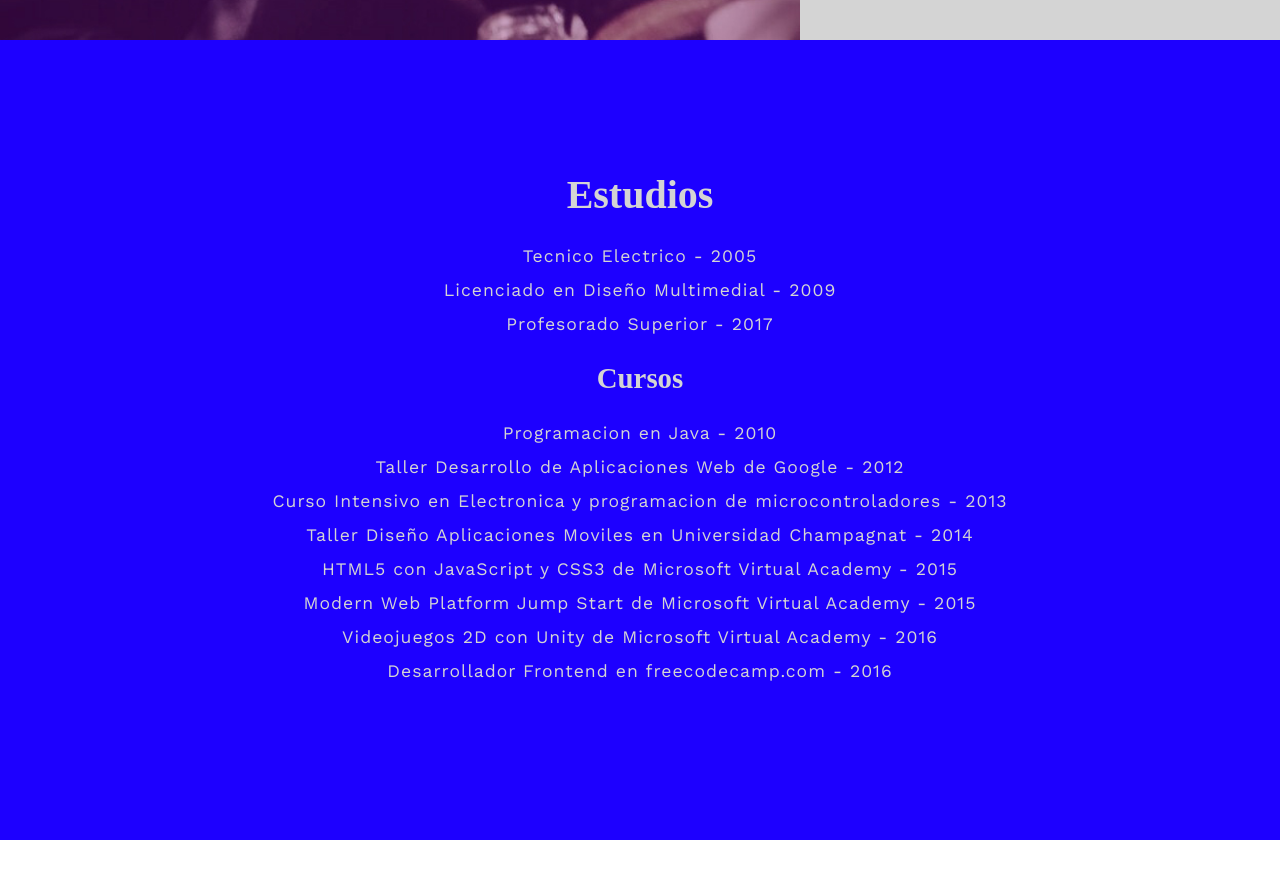
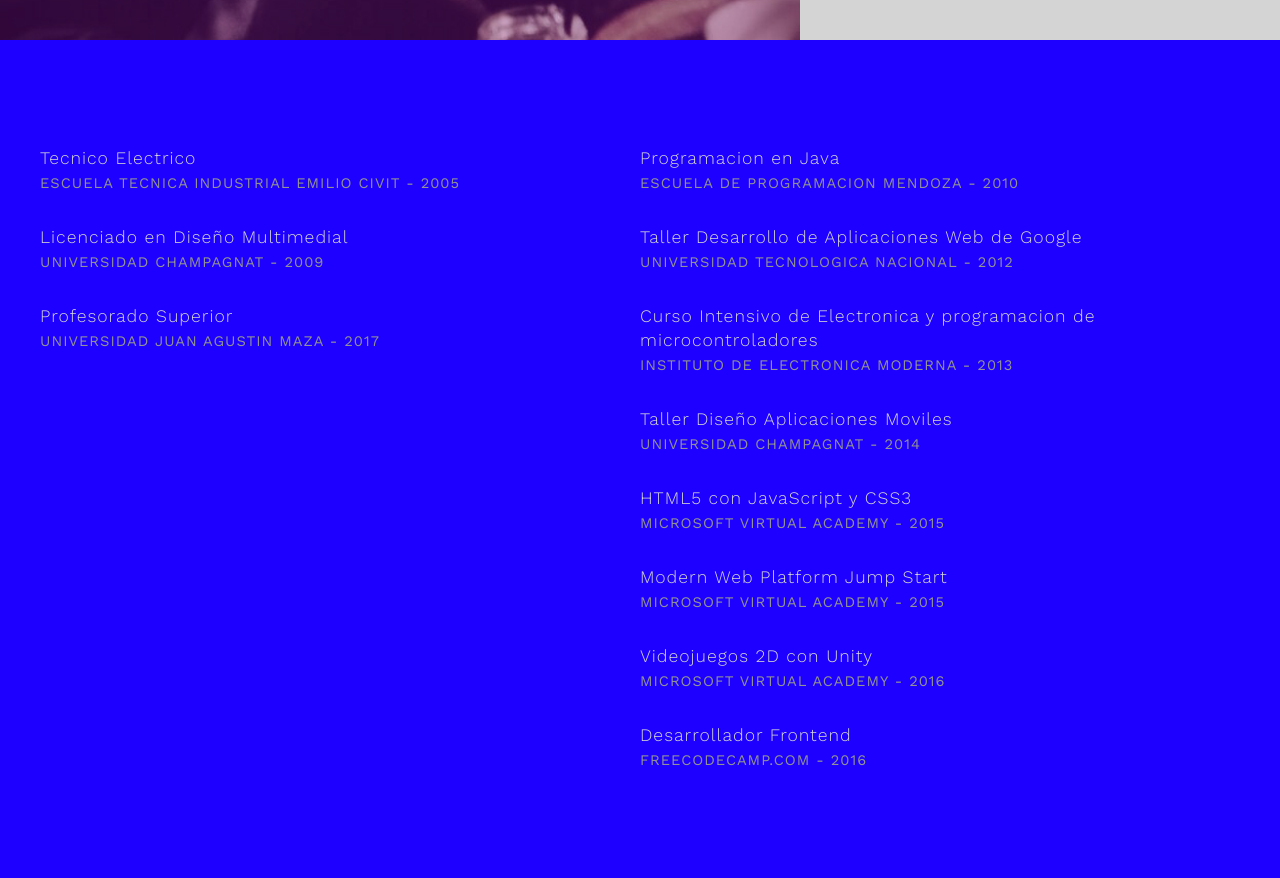
Before and after one commit to adrielzarate/fundamentos-frontend, a plain HTML site: page index.html in a window 1280 px wide. Shown: the part 1560-2438 px from the top of the page. Before the commit the page ends 2400 px from the top, so only its background shows below. Drawn offline with nearby package versions, Linux system fonts and the light colour scheme; a web font is replaced by a local one.

Commit message:
quien soy

```diff
--- a/css/style.css
+++ b/css/style.css
@@ -160,6 +160,24 @@ nav a:active {
     color: #7300b5;
 }
 
+nav a.active {
+    color: #d4d4d4;
+    position: relative;
+    display: inline-block;
+}
+
+nav a.active::after {
+    content: "";
+    display: block;
+    background-color: #1d00ff;
+    position: absolute;
+    width: 110%;
+    height: 110%;
+    top: 2%;
+    left: -5%;
+    z-index: -1;
+}
+
 section a:hover {
     text-decoration: underline;
 }
@@ -196,16 +214,39 @@ section a:hover {
 
 #estudios {
     background-color: #1d00ff;
+    // background-image: linear-gradient(to bottom, #3320db 86%,#d4d4d4 98%);
+    background-attachment: fixed;
+    background-size: 100% 100%;
+    background-position: center bottom;
     color: #d4d4d4;
-    text-align: center;
     display: flex;
-    align-items: center;
-    justify-content: center;
     padding: 80px 40px;
     min-height: 100%;
     height: auto;
 }
 
+#estudios header {
+    flex: 2;
+}
+
+#estudios div {
+    flex: 1;
+}
+
+#estudios li {
+    margin-bottom: 30px;
+}
+
+#estudios li p:first-child {
+    font-weight: 100;
+    margin-bottom: -10px;
+}
+
+#estudios p small {
+    font-weight: 500;
+    color: #939393;
+    text-transform: uppercase;
+}
 
 /* helpers */
 
--- a/index.html
+++ b/index.html
@@ -10,7 +10,7 @@
     <nav>
         <a class="--text-blue" href="#">Portada</a>
         <ul>
-            <li><a href="#">Quien Soy</a></li>
+            <li><a class="active" href="#">Quien Soy</a></li>
             <li><a href="#">Estudios</a></li>
             <li><a href="#">Experiencia</a></li>
             <li><a href="#">Sobre mi</a></li>
@@ -30,30 +30,67 @@
     <section id="quien-soy">
         <header></header>
         <div>
-            <h2>Quien Soy</h2>
+            <!-- <h2>Quien Soy</h2> -->
             <p>Mi nombre es Adriel Zarate y actualmente trabajo como Frontend Developer / UI Designer en <a href="https://centricdigital.com/">Centric Digital</a> y como profesor de Informatica en <a href="http://www.uda.edu.ar/">Universidad del Aconcagua</a>.</p>
-            <!-- <p><span class="--text-bg --text-bg-black"> -->
             <p>Siempre interesado en aprender y mejorar habilidades, he trabajado en una amplia variedad de proyectos, tanto en equipo como lead designer y en solitario como freelance. Como proyectos personales planeo publicar mi propio comic y un ROM para NES.</p>
         </div>
     </section>
     <section id="estudios">
+
+<!--         <header>
+            <h2>Estudios</h2>
+        </header> -->
         <div>
-            <h2>Estudios</h2>
             <ul>
-                <li><p>Tecnico Electrico - 2005</p></li>
-                <li><p>Licenciado en Diseño Multimedial - 2009</p></li>
-                <li><p>Profesorado Superior - 2017</p></li>
+                <li>
+                    <p>Tecnico Electrico</p>
+                    <p><small>Escuela Tecnica Industrial Emilio Civit - 2005</small></p>
+                </li>
+                <li>
+                    <p>Licenciado en Diseño Multimedial</p>
+                    <p><small>Universidad Champagnat - 2009</small></p>
+                </li>
+                <li>
+                    <p>Profesorado Superior</p>
+                    <p><small>Universidad Juan Agustin Maza - 2017</small></p>
+                </li>
             </ul>
-            <h3>Cursos</h3>
+        </div>
+        <div>
+            <!-- <h3>Cursos</h3> -->
             <ul>
-                <li><p>Programacion en Java - 2010</p></li>
-                <li><p>Taller Desarrollo de Aplicaciones Web de Google - 2012</p></li>
-                <li><p>Curso Intensivo en Electronica y programacion de microcontroladores - 2013</p></li>
-                <li><p>Taller Diseño Aplicaciones Moviles en Universidad Champagnat - 2014</p></li>
-                <li><p>HTML5 con JavaScript y CSS3 de Microsoft Virtual Academy  - 2015</p></li>
-                <li><p>Modern Web Platform Jump Start de Microsoft Virtual Academy  - 2015</p></li>
-                <li><p>Videojuegos 2D con Unity de Microsoft Virtual Academy  - 2016</p></li>
-                <li><p>Desarrollador Frontend en freecodecamp.com - 2016</p></li>
+                <li>
+                    <p>Programacion en Java</p>
+                    <p><small>Escuela de Programacion Mendoza - 2010</small></p>
+                </li>
+                <li>
+                    <p>Taller Desarrollo de Aplicaciones Web de Google</p>
+                    <p><small>Universidad Tecnologica Nacional - 2012</small></p>
+                </li>
+                <li>
+                    <p>Curso Intensivo de Electronica y programacion de microcontroladores</p>
+                    <p><small>Instituto de Electronica Moderna - 2013</small></p>
+                </li>
+                <li>
+                    <p>Taller Diseño Aplicaciones Moviles</p>
+                    <p><small>Universidad Champagnat - 2014</small></p>
+                </li>
+                <li>
+                    <p>HTML5 con JavaScript y CSS3</p>
+                    <p><small>Microsoft Virtual Academy - 2015</small></p>
+                </li>
+                <li>
+                    <p>Modern Web Platform Jump Start</p>
+                    <p><small>Microsoft Virtual Academy - 2015</small></p>
+                </li>
+                <li>
+                    <p>Videojuegos 2D con Unity</p>
+                    <p><small>Microsoft Virtual Academy - 2016</small></p>
+                </li>
+                <li>
+                    <p>Desarrollador Frontend</p>
+                    <p><small>FreeCodeCamp.com - 2016</small></p>
+                </li>
             </ul>
         </div>
     </section>
```
